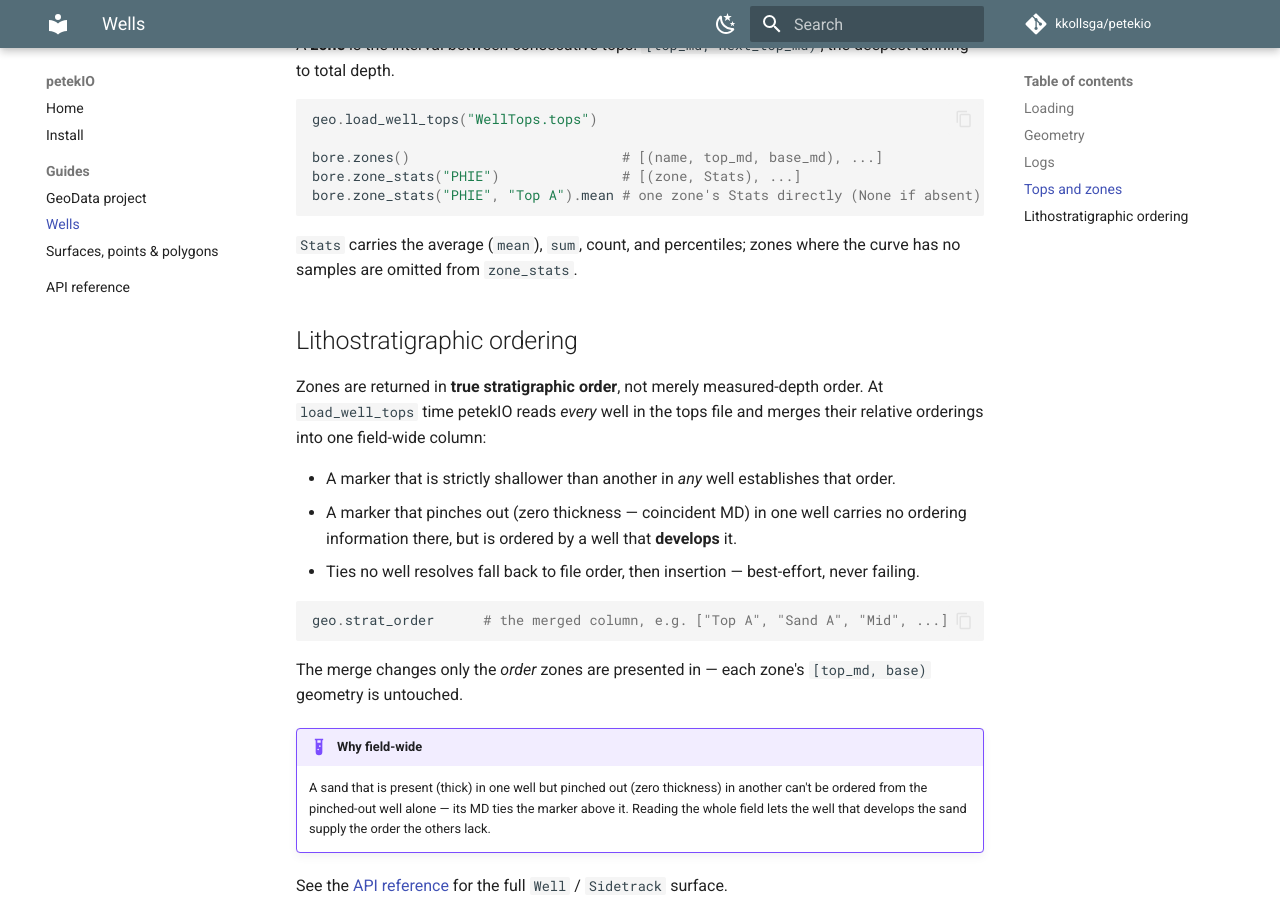
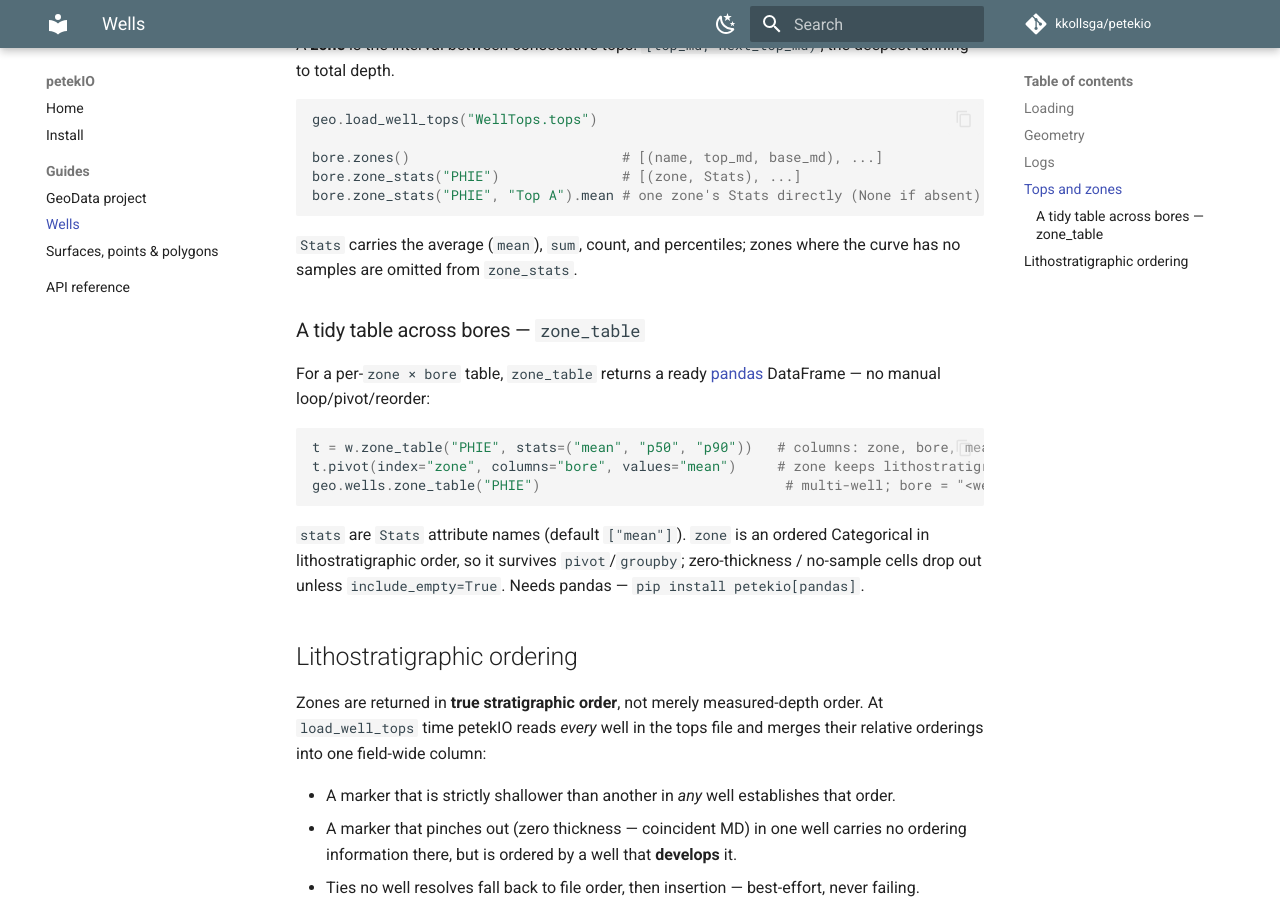
Before and after one commit to kkollsga/petekio, an MkDocs documentation site: the page built from docs/guide/wells.md, in a window 1280 px wide and 900 px high, scrolled down 1220 px. Built offline with MkDocs 1.6.1 and Material for MkDocs 9.7.7, drawn with Linux system fonts in a browser that asks for light colours; comment, search, counter and statistics services are not loaded.

Commit message:
docs: zone_table — API.md/CHANGELOG/README/guide + optional pandas extra
Document zone_table (Python examples), add the [pandas] optional dependency
(lazy import; base wheel dependency-free), and a wells-guide section.

Co-Authored-By: Claude Opus 4.8 (1M context) <noreply@anthropic.com>

````diff
--- a/docs/guide/wells.md
+++ b/docs/guide/wells.md
@@ -64,6 +64,22 @@ bore.zone_stats("PHIE", "Top A").mean # one zone's Stats directly (None if absen
 `Stats` carries the average (`mean`), `sum`, count, and percentiles; zones where
 the curve has no samples are omitted from `zone_stats`.
 
+### A tidy table across bores — `zone_table`
+
+For a per-`zone × bore` table, `zone_table` returns a ready
+[pandas](https://pandas.pydata.org/) DataFrame — no manual loop/pivot/reorder:
+
+```python
+t = w.zone_table("PHIE", stats=("mean", "p50", "p90"))   # columns: zone, bore, mean, p50, p90
+t.pivot(index="zone", columns="bore", values="mean")     # zone keeps lithostratigraphic order
+geo.wells.zone_table("PHIE")                              # multi-well; bore = "<well> <sidetrack>"
+```
+
+`stats` are `Stats` attribute names (default `["mean"]`). `zone` is an ordered
+Categorical in lithostratigraphic order, so it survives `pivot`/`groupby`;
+zero-thickness / no-sample cells drop out unless `include_empty=True`. Needs
+pandas — `pip install petekio[pandas]`.
+
 ## Lithostratigraphic ordering
 
 Zones are returned in **true stratigraphic order**, not merely measured-depth
--- a/pyproject.toml
+++ b/pyproject.toml
@@ -22,6 +22,11 @@ classifiers = [
 ]
 dynamic = ["version"]
 
+# pandas is needed only for `zone_table()` (returns a DataFrame); imported
+# lazily, so the base wheel stays dependency-free. `pip install petekio[pandas]`.
+[project.optional-dependencies]
+pandas = ["pandas"]
+
 [project.urls]
 Repository = "https://github.com/kkollsga/petekio"
 Issues = "https://github.com/kkollsga/petekio/issues"
````
Also changed, not shown: API.md (+4 -0 lines), CHANGELOG.md (+11 -0 lines), README.md (+3 -0 lines).
